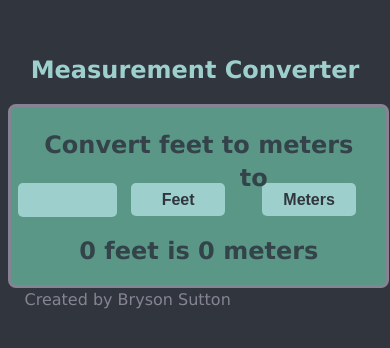
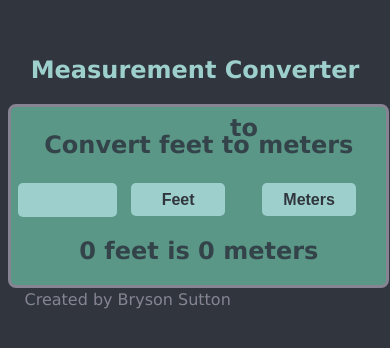
Before and after one commit to BSutton17/Measurement-Converter, a React (Vite) app: page / in a window 390 px wide. Shown: the part 248-596 px from the top of the page. Built offline with nearby package versions, Linux system fonts and the light colour scheme.

Commit message:
Update index.css

```diff
--- a/src/index.css
+++ b/src/index.css
@@ -18,8 +18,8 @@
     }
     #place{
       position: fixed;
-      top: 46%;
-      left: 61.5%;
+      top: 40%;
+      left: 59%;
       z-index: 0;
       max-width: fit-content;
     }
```
